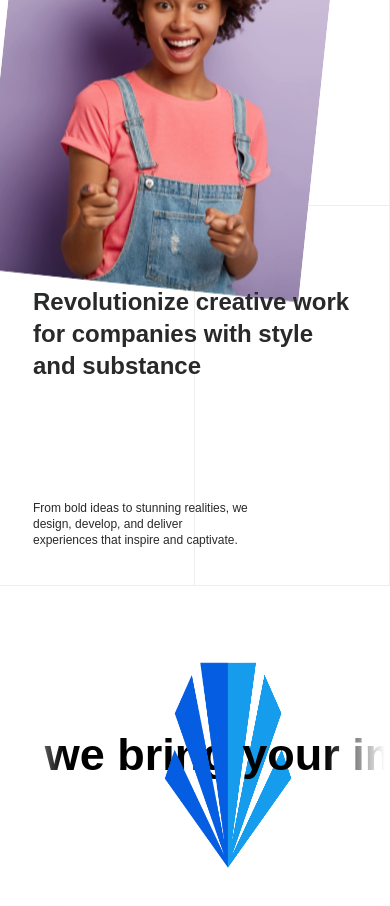
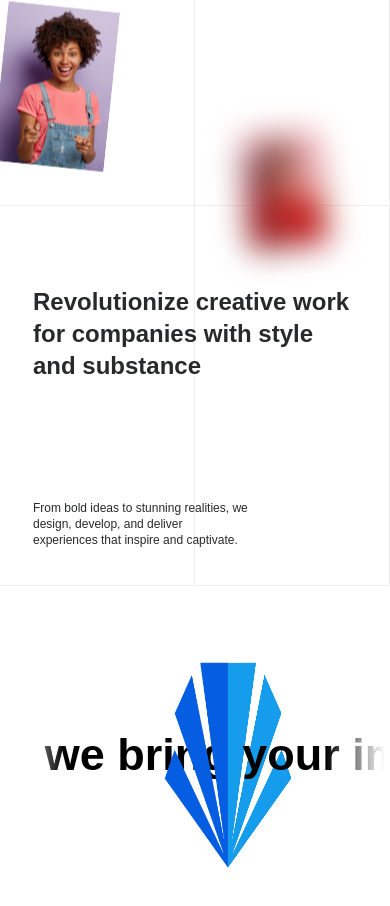
Before and after one commit to joel-kalema/Zion_Reach, a Next.js app: page / in a window 390 px wide. Shown: the part 4580-5486 px from the top of the page. Built offline with nearby package versions, Linux system fonts and the light colour scheme; a web font is replaced by a local one.

Commit message:
update the design

```diff
--- a/app/components/Portfolio.jsx
+++ b/app/components/Portfolio.jsx
@@ -84,7 +84,7 @@ const Portfolio = () => {
           <div className="absolute top-0 h-full w-full overflow-hidden z-20 group">
             <div className="slow-scroll-container h-full">
               <div className="slow-scroll-content h-full w-5/6 flex items-center justify-between">
-                <div className="h-[25rem] w-[20rem] relative overflow-hidden rotate-6 hover:w-[30rem] hover:h-[35rem] transition-all duration-[1s]">
+                <div className="h-[10rem] w-[7rem] lg:h-[25rem] lg:w-[20rem] relative overflow-hidden rotate-6 hover:w-[30rem] hover:h-[35rem] transition-all duration-[1s]">
                   <Image
                     src="/girl.jpeg"
                     layout="fill"
@@ -94,9 +94,9 @@ const Portfolio = () => {
                     className="group-hover:z-40"
                   />
                 </div>
-                <div className="hidden lg:block h-[15rem] mt-52 blur-lg w-[15rem] relative hover:z-40 hover:blur-0 overflow-hidden -rotate-6 hover:w-[15rem] hover:h-[20rem] transition-all duration-[1s]">
+                <div className="mt-52 blur-lg h-[7rem] lg:h-[15rem] w-[5rem] lg:w-[15rem] relative hover:z-40 hover:blur-0 overflow-hidden -rotate-6 hover:w-[15rem] hover:h-[20rem] transition-all duration-[1s]">
                   <Image
-                  className=""
+                    className=""
                     src="/girlart.jpeg"
                     layout="fill"
                     objectFit="cover"
@@ -114,7 +114,7 @@ const Portfolio = () => {
           <div className="absolute left-0 white-gradient-left w-1/6 h-full z-30"></div>
           <div className="absolute right-0 white-gradient-right w-1/6 h-full z-30"></div>
           <div className="flex mx-auto w-1/6">
-            <Image src='/zoin1.png' layout="responsive" width={100} height={200} alt='zoin logo' quality={100} className="relative z-30"/>
+            <Image src='/zoin1.png' layout="responsive" width={100} height={200} alt='zoin logo' quality={100} className="relative z-30" />
             <Image src='/zoin2.png' layout="responsive" width={100} height={200} alt='zoin logo' />
           </div>
           <div className="absolute top-0 left-0 flex items-center w-full h-full whitespace-nowrap scale-150">
```
